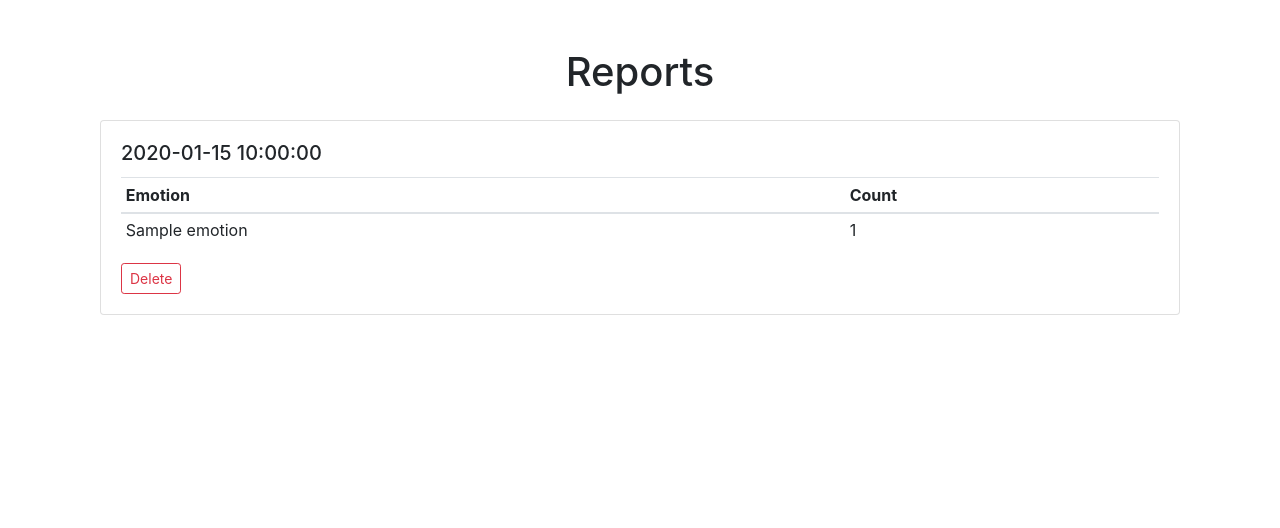
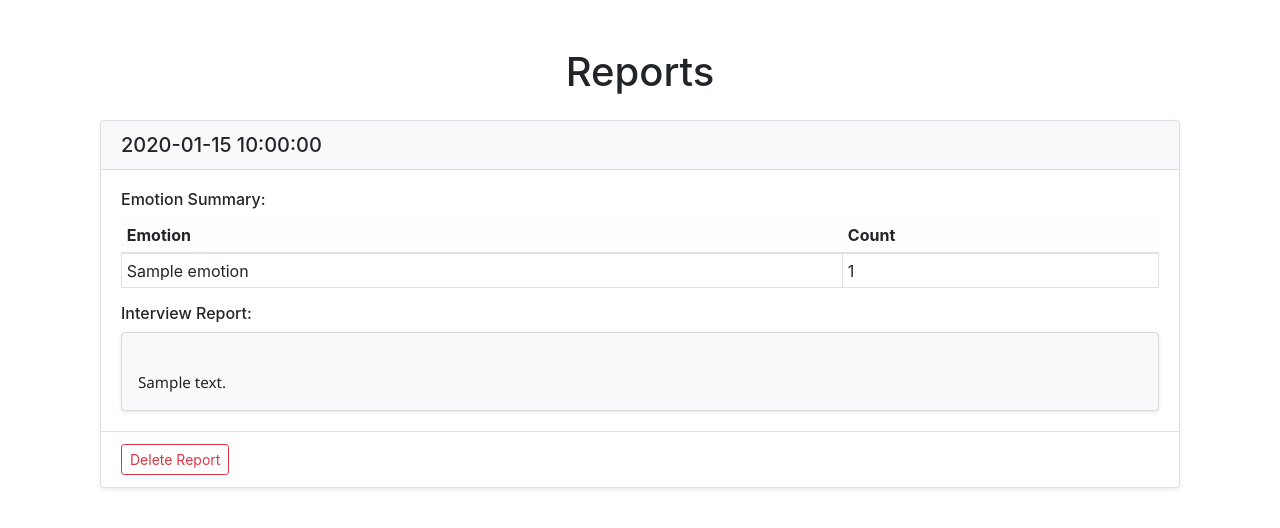
Before and after one commit to alfonsomayoral/AISC_Competitive_Project_Web, a Flask app: template website/templates/home.html in a window 1280 px wide. Shown: the part 56-584 px from the top of the page. Run offline with Flask 3, Linux system fonts and the light colour scheme; the template is opened without the code that fills it: most values are stand-ins (such as "Sample title", 1, 10 or a date in 2020); some libraries are stand-ins or nearby versions.

Commit message:
Add files via upload

```diff
--- a/website/templates/home.html
+++ b/website/templates/home.html
@@ -7,11 +7,14 @@
     <h1 class="text-center mb-4">Reports</h1>
 
     {% for report in reports %}
-    <div class="card mb-3">
+    <div class="card mb-4">
+        <div class="card-header">
+            <h5 class="card-title mb-0">{{ report.date }}</h5>
+        </div>
         <div class="card-body">
-            <h5 class="card-title">{{ report.date }}</h5>
-            <table class="table table-sm">
-                <thead>
+            <h6>Emotion Summary:</h6>
+            <table class="table table-sm table-bordered">
+                <thead class="table-light">
                     <tr>
                         <th>Emotion</th>
                         <th>Count</th>
@@ -26,11 +29,68 @@
                     {% endfor %}
                 </tbody>
             </table>
-            <button class="btn btn-sm btn-outline-danger float-end" onClick="deleteReport('{{ report.id }}')">
-                Delete
+
+            {% if report.report_content %}
+            <div class="mt-3">
+                <h6>Interview Report:</h6>
+                <div class="card bg-light p-3">
+                    <div class="report-content" style="white-space: pre-line; font-size: 0.95em;">
+                        {{ report.report_content }}
+                    </div>
+                </div>
+            </div>
+            {% endif %}
+        </div>
+        <div class="card-footer bg-white">
+            <button class="btn btn-sm btn-outline-danger float-end"
+                    onclick="deleteReport('{{ report.id }}')">
+                Delete Report
             </button>
+            <div class="clearfix"></div>
         </div>
+    </div>
+    {% else %}
+    <div class="alert alert-info">
+        No reports available. Start a new recording from the Video page.
     </div>
     {% endfor %}
 </div>
+
+<script>
+    function deleteReport(reportId) {
+        fetch('/delete-report', {
+            method: 'POST',
+            headers: {
+                'Content-Type': 'application/json',
+            },
+            body: JSON.stringify({ reportId: reportId })
+        })
+        .then(response => {
+            if (response.ok) {
+                window.location.reload();
+            }
+        })
+        .catch((error) => {
+            console.error('Error:', error);
+        });
+    }
+</script>
+
+<style>
+    .report-content {
+        font-family: 'Segoe UI', Tahoma, Geneva, Verdana, sans-serif;
+        line-height: 1.5;
+    }
+    .card {
+        box-shadow: 0 0.125rem 0.25rem rgba(0, 0, 0, 0.075);
+        border: 1px solid rgba(0, 0, 0, 0.125);
+    }
+    .card-header {
+        background-color: #f8f9fa;
+        border-bottom: 1px solid rgba(0, 0, 0, 0.125);
+    }
+    .table {
+        margin-bottom: 0;
+    }
+</style>
 {% endblock %}
```
Also changed, not shown: website/templates/video.html (+21 -3 lines).
